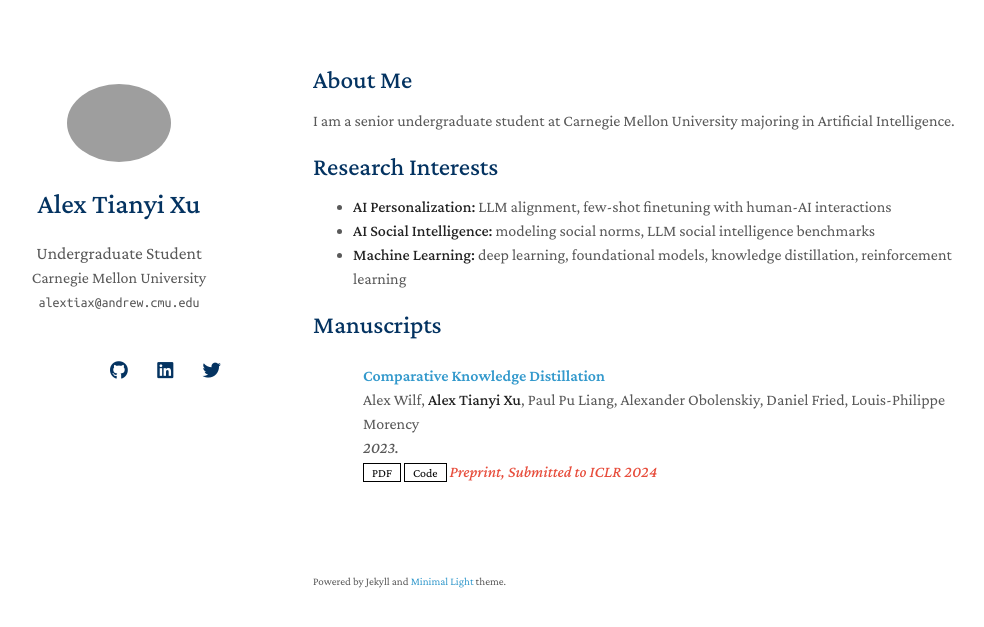
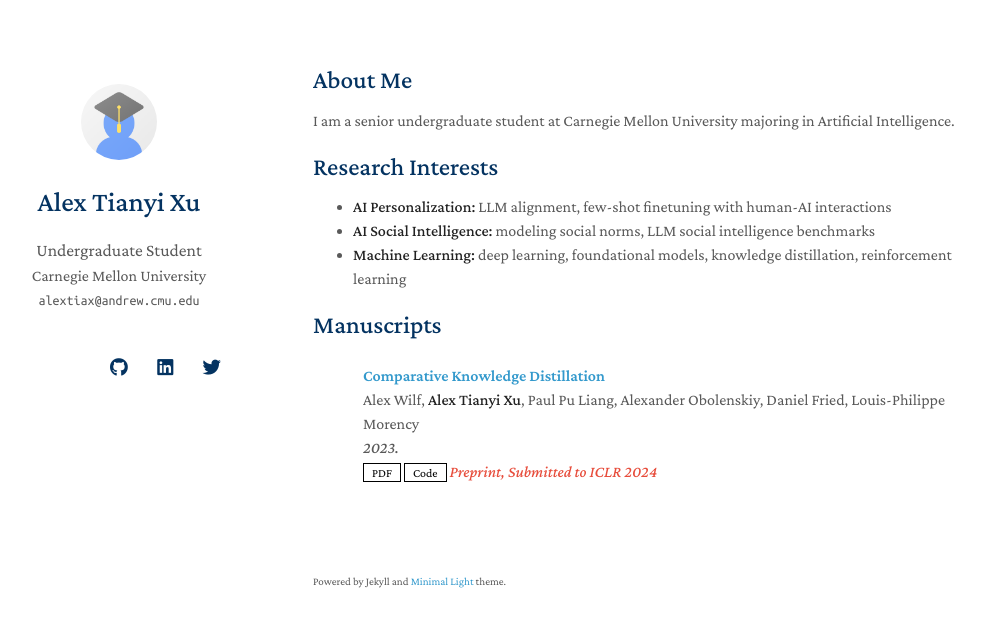
Before and after one commit to alextxu/alextxu.github.io, a Jekyll site: the page built from index.md, in a window 1280 px wide. Shown: the top 627 px of the page, without its empty margins (157-1141 px from the left). Built offline with Jekyll 4.4.1, drawn with Linux system fonts in a browser that asks for light colours; nearby versions of some CDN libraries; a style sheet for code colours, icons or effects is not loaded; our own code applies the rules of GitHub Pages for plain Markdown files.

Commit message:
wrong avatar

```diff
--- a/_config.yml
+++ b/_config.yml
@@ -20,7 +20,7 @@
 
 # Images (e.g., your profile picture and your website's favicon)
 # "favicon" and "favicon_dark" are used for the light and dark modes, respectively.
-avatar: ./assets/img/https://media.licdn.com/dms/image/C5603AQGm001N0PMCig/profile-displayphoto-shrink_200_200/0/1655782204676?e=1707955200&v=beta&t=fwV1UWZsB1J8qEH4VQINarhlgmFA55bwomjFtmIRKdw
+avatar: ./assets/img/avatar.png
 favicon: ./assets/img/favicon.png
 favicon_dark: ./assets/img/favicon-dark.png
 
```
